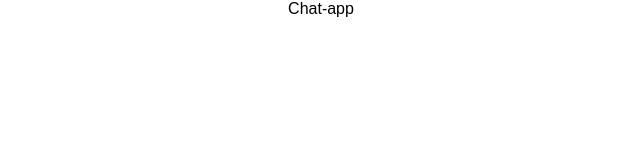
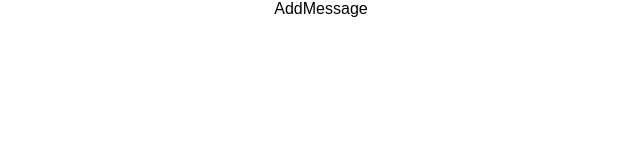
Before and after one commit to hianson/chat-app, a React (Create React App) app: page / in a window 1280 px wide. Shown: the top 160 px of the page, without its empty margins (319-959 px from the left). Built offline with nearby package versions, Linux system fonts and the light colour scheme.

Commit message:
create AddMessage container

```diff
--- a/src/App.js
+++ b/src/App.js
@@ -1,11 +1,12 @@
 import React, { Component } from 'react';
+import AddMessage from './containers/AddMessage'
 import './App.css';
 
 class App extends Component {
   render() {
     return (
       <div className="App">
-        Chat-app
+        <AddMessage />
       </div>
     );
   }
--- /dev/null
+++ b/src/containers/AddMessage.js
@@ -0,0 +1,12 @@
+import React, { Component } from 'react'
+import { connect } from 'react-redux'
+
+class AddMessage extends Component {
+  render() {
+    return(
+      <div>AddMessage</div>
+    )
+  }
+}
+
+export default connect()(AddMessage)
```
